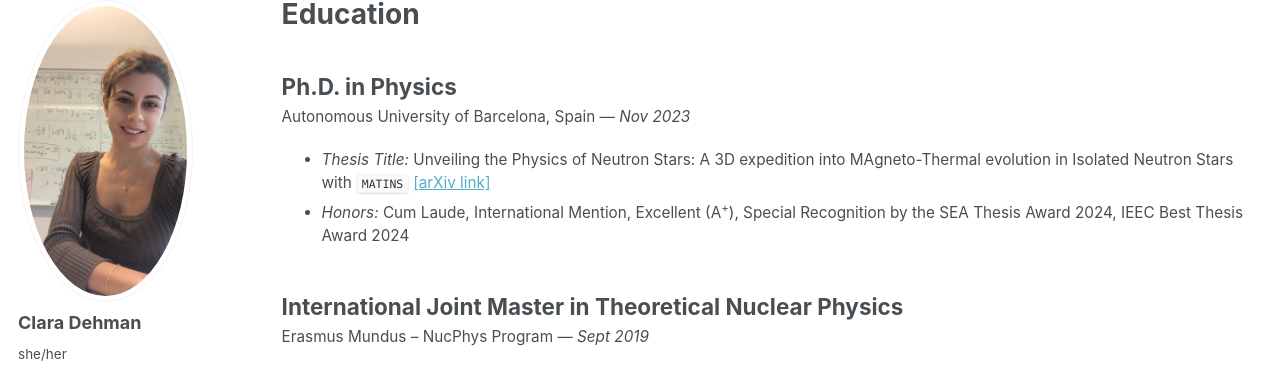
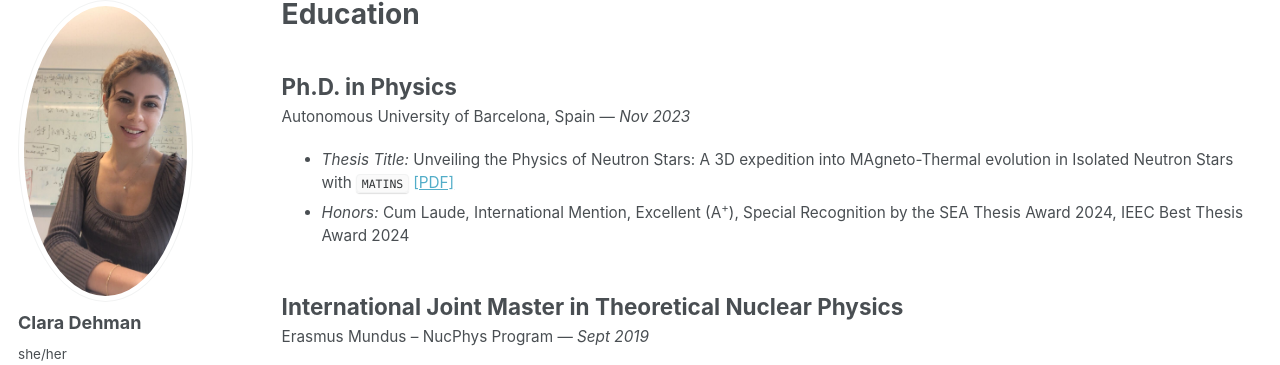
Before and after one commit to ClaraDehman/ClaraDehman.github.io, a Jekyll site: the page built from _pages/education.html, in a window 1280 px wide and 1258 px high. Shown: the part 99-464 px from the top of the window. Built offline with Jekyll 4.4.1, drawn with Linux system fonts in a browser that asks for light colours; some web fonts are replaced.

Commit message:
Update education.html

```diff
--- a/_pages/education.html
+++ b/_pages/education.html
@@ -11,10 +11,11 @@
   <h2 class="archive__item-title">Ph.D. in Physics</h2>
   <p class="archive__item-excerpt" style="font-size: 0.85em;">Autonomous University of Barcelona, Spain — <em>Nov 2023</em></p>
   <ul class="archive__item-excerpt" style="font-size: 0.85em;">
-    <li><em>Thesis Title:</em> Unveiling the Physics of Neutron Stars: A 3D expedition into MAgneto-Thermal evolution in Isolated Neutron Stars with <code>MATINS</code> <a href="https://arxiv.org/pdf/2405.00133" target="_blank">[arXiv link]</a></li>
-    <li><em>Honors:</em> Cum Laude, International Mention, Excellent (A<sup>+</sup>), Special Recognition by the SEA Thesis Award 2024, IEEC Best Thesis Award 2024</li>
-  </ul>
+  <li><em>Thesis Title:</em> Unveiling the Physics of Neutron Stars: A 3D expedition into MAgneto-Thermal evolution in Isolated Neutron Stars with <code>MATINS</code> <a href="/files/thesis.pdf" target="_blank">[PDF]</a></li>
+  <li><em>Honors:</em> Cum Laude, International Mention, Excellent (A<sup>+</sup>), Special Recognition by the SEA Thesis Award 2024, IEEC Best Thesis Award 2024</li>
+</ul>
 </div>
+
 
 <div class="archive__item">
   <h2 class="archive__item-title">International Joint Master in Theoretical Nuclear Physics</h2>
```
